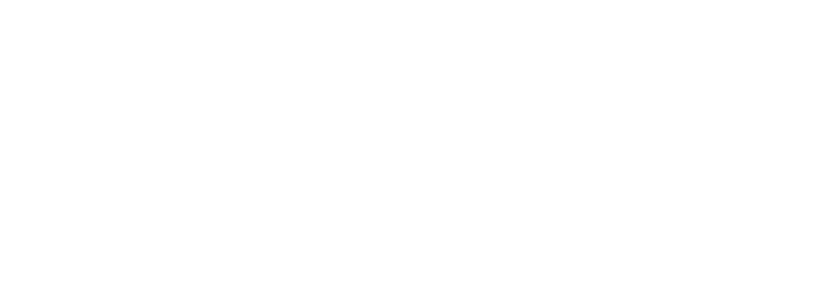
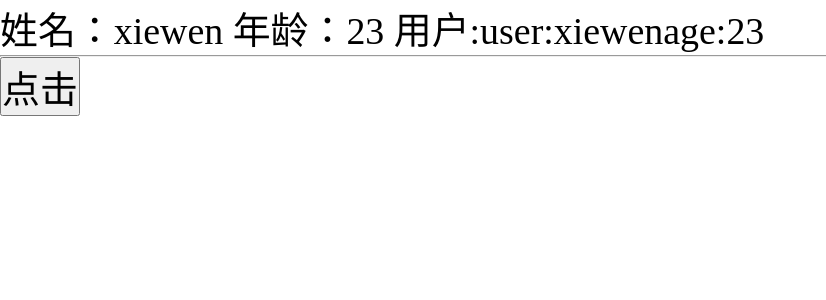
Before and after one commit to 18583468779/mall-system, a Vue app in the folder mall-web/: page /#/testpinia in a window 1280 px wide. Before the commit this address had no page. Shown: the top 300 px of the page, without its empty margins (0-826 px from the left). Built offline with nearby package versions, Linux system fonts and the light colour scheme.

Commit message:
pinia example

```diff
--- a/mall-web/package.json
+++ b/mall-web/package.json
@@ -15,6 +15,7 @@
     "dotenv": "^16.4.7",
     "element-plus": "^2.9.4",
     "normalize.css": "^8.0.1",
+    "pinia": "^3.0.1",
     "sass": "^1.85.0",
     "sass-embedded": "^1.85.0",
     "vue": "^3.5.12",
--- a/mall-web/src/main.ts
+++ b/mall-web/src/main.ts
@@ -6,8 +6,10 @@
 import store from "./store/index";
 import router from "./router";
 import "./reset.css";
+import { createPinia } from "pinia";
 createApp(App)
   .use(ElementPlus, { size: "small" })
   .use(store)
+  .use(createPinia())
   .use(router)
   .mount("#app");
--- /dev/null
+++ b/mall-web/src/pinaexam/index.vue
@@ -0,0 +1,20 @@
+<template>
+    <div>
+        姓名：{{ username }}
+        年龄：{{ age }}
+        用户:{{ getUser }}
+    </div>
+    <hr>
+    <button @click="store.findUser('小柳', 20)">点击</button>
+</template>
+
+<script lang="ts" setup>
+import { storeToRefs } from 'pinia';
+import { testStore } from './store';
+const store = testStore();
+const { username, age, getUser } = storeToRefs(store);
+
+
+</script>
+
+<style scoped></style>
--- /dev/null
+++ b/mall-web/src/pinaexam/store.ts
@@ -0,0 +1,22 @@
+import { defineStore } from "pinia";
+
+export const testStore = defineStore("testStore", {
+  state: () => {
+    return {
+      username: "xiewen",
+      phone: 13123123123,
+      age: 23,
+    };
+  },
+  getters: {
+    getUser(state) {
+      return "user:" + state.username + "age:" + state.age;
+    },
+  },
+  actions: {
+    findUser(username: string, age: number) {
+      this.username = username;
+      this.age = age;
+    },
+  },
+});
--- a/mall-web/src/router/index.ts
+++ b/mall-web/src/router/index.ts
@@ -8,6 +8,11 @@
     path: "/ctgy",
     component: ctgy,
   },
+  {
+    name: "testpinia",
+    path: "/testpinia",
+    component: () => import("../pinaexam/index.vue"),
+  },
 ];
 
 const router = createRouter({
```
Also changed, not shown: 1 other file (tests, documents, lock files or other folders).
